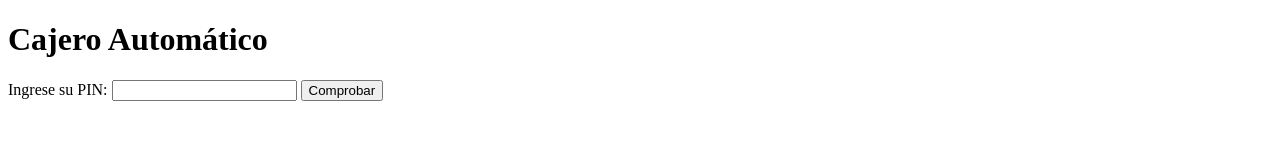
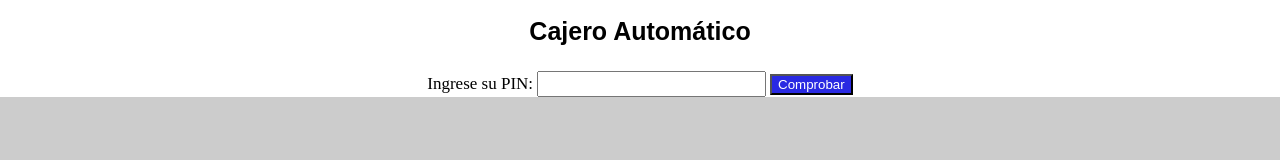
Before and after one commit to Joasan11/Examen2-DIW_DWEC, a plain HTML site: page index.html in a window 1280 px wide. Drawn offline with Linux system fonts and the light colour scheme.

Commit message:
CSS simple para el index.html

```diff
--- a/styles/index.css
+++ b/styles/index.css
@@ -1,29 +1,60 @@
 /* Estilos generales del index.html */
 body{
-
+    background-color: rgb(204, 204, 204);
+    align-items: center;
+    text-align: center;
+    align-content: center;
+    align-self: center;
+    margin: auto;
+    width: auto;
 }
 
 /* Estilos para el titulo */
 h1{
-
+    font-family: Arial, Helvetica, sans-serif;
+    font-size: 25px;
+    text-align: center;
+    margin-bottom: 25px;
 }
 
 /* Estilos para el label */
 label{
-
+    font-size: 17px;
+    text-align: center;
 }
 
 /* Estilos para el input */
 input{
-
+    width: auto;
+    font-size: 17px;
 }
 
 /* Estilos para los botones */
 button{
+    background-color: #2929e2;
+    color: white;
+}
 
+button:hover{
+    background-color: #373794;
+
+}
+
+.btnIngresar{
+    background-color: rgb(76, 217, 76);
+    color: white;
+}
+
+.btnRetirar{
+    background-color: #e72424;
+    color: white;
 }
 
 /* Estilos para hacer el cajero (div) */
 div{
-
+    align-items: center;
+    align-content: center;
+    background-color: white;
+    border: 25px;
+    border-color: black;
 }
```
